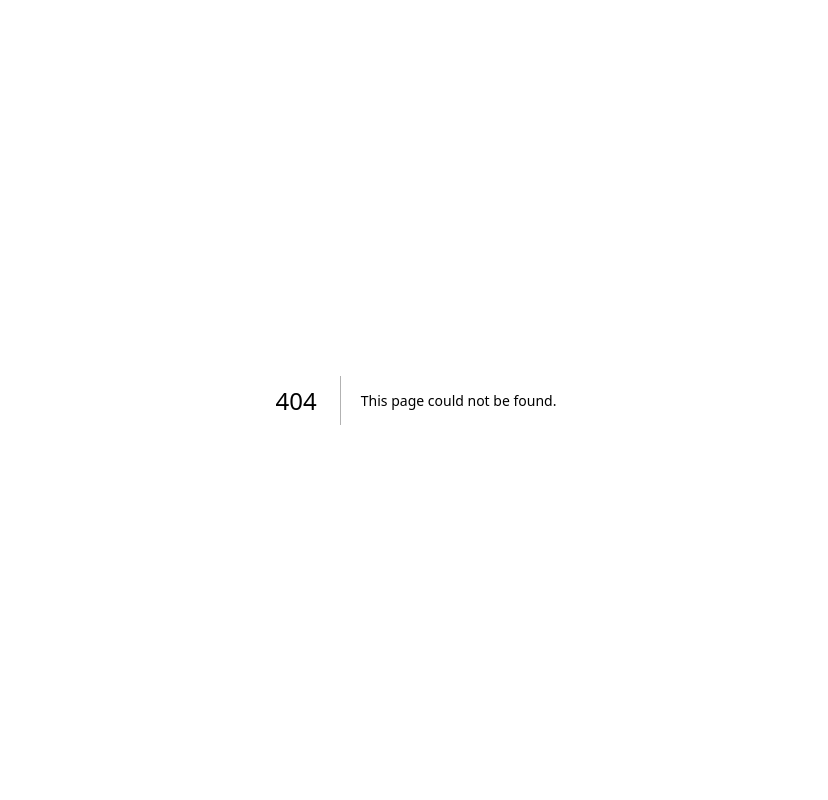
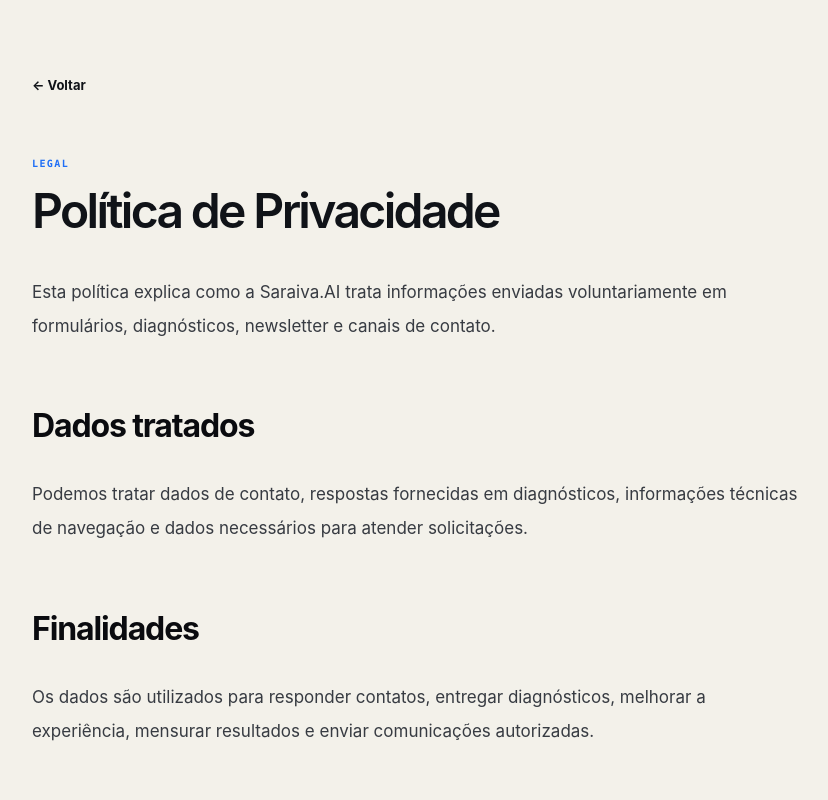
Before and after one commit to saraivabr/site_saraiva.ai, a Next.js app: page /privacidade in a window 1280 px wide. Before the commit this address had no page. Shown: the top 800 px of the page, without its empty margins (224-1052 px from the left). Built offline with nearby package versions, Linux system fonts and the light colour scheme.

Commit message:
feat(marketing): add src/app/privacidade/page.tsx

```diff
--- /dev/null
+++ b/src/app/privacidade/page.tsx
@@ -0,0 +1,8 @@
+import type { Metadata } from "next";
+import Link from "next/link";
+
+export const metadata: Metadata = { title: "Política de Privacidade", alternates: { canonical: "/privacidade" } };
+
+export default function PrivacyPage() {
+  return <main className="min-h-screen bg-[var(--signal-paper)]"><article className="signal-shell max-w-3xl py-16"><Link href="/" className="signal-text-link">← Voltar</Link><p className="signal-kicker mt-12">Legal</p><h1 className="mt-4 text-5xl font-semibold tracking-[-.055em]">Política de Privacidade</h1><div className="prose-saraiva mt-10"><p>Esta política explica como a Saraiva.AI trata informações enviadas voluntariamente em formulários, diagnósticos, newsletter e canais de contato.</p><h2>Dados tratados</h2><p>Podemos tratar dados de contato, respostas fornecidas em diagnósticos, informações técnicas de navegação e dados necessários para atender solicitações.</p><h2>Finalidades</h2><p>Os dados são utilizados para responder contatos, entregar diagnósticos, melhorar a experiência, mensurar resultados e enviar comunicações autorizadas.</p><h2>Compartilhamento e segurança</h2><p>Não vendemos dados pessoais. O compartilhamento ocorre apenas com fornecedores necessários à operação, sob medidas de segurança e finalidade definida.</p><h2>Seus direitos</h2><p>Você pode solicitar acesso, correção, exclusão ou informações sobre o tratamento pelo WhatsApp oficial disponível no site.</p><h2>Atualizações</h2><p>Esta política pode ser atualizada para refletir mudanças legais ou operacionais. Última atualização: agosto de 2026.</p></div></article></main>;
+}
```
